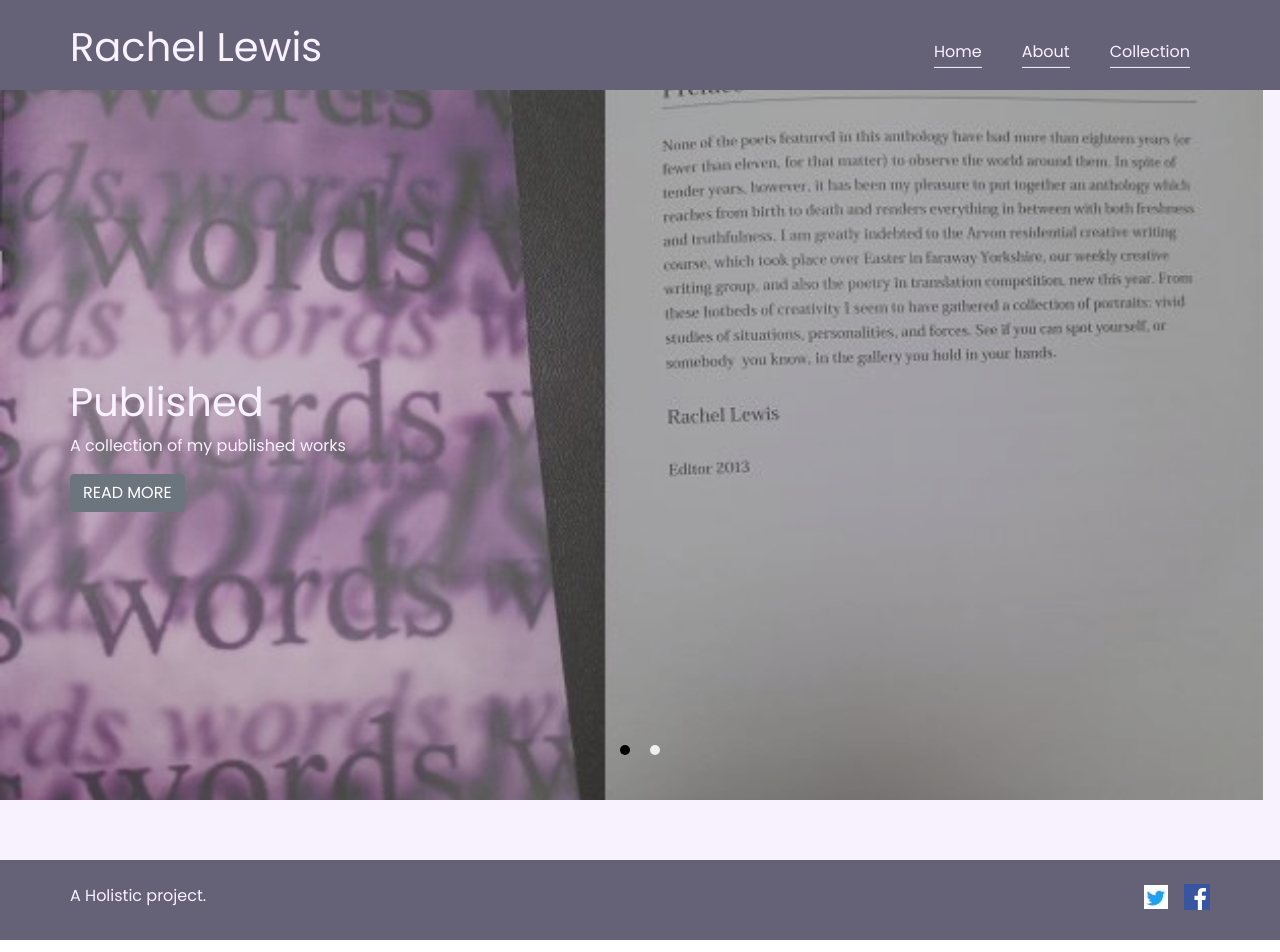
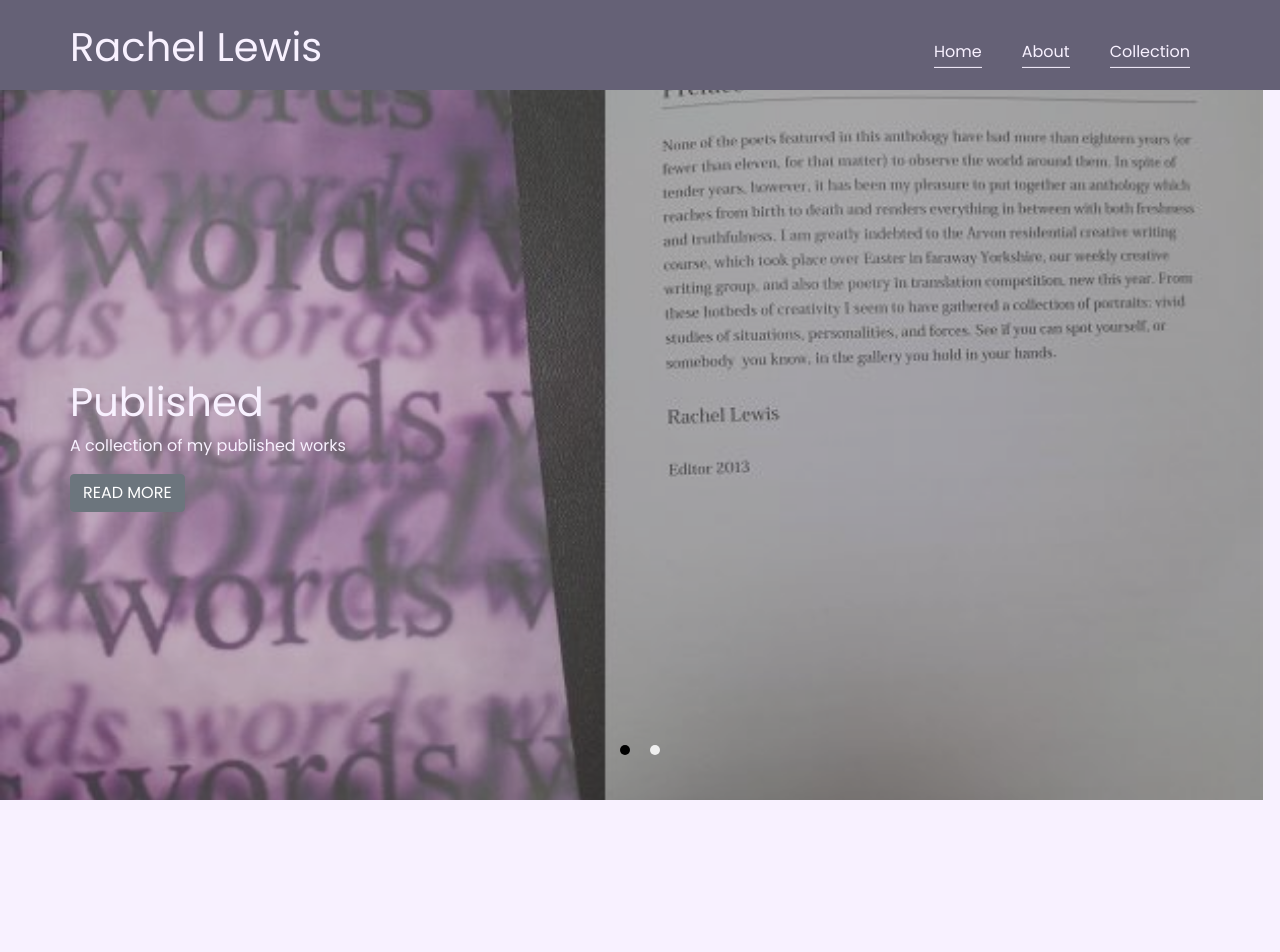
Before and after one commit to andrewlew1s/RLWebsite, a Vue app: page / in a window 1280 px wide. Shown: the top 952 px of the page. Built offline with nearby package versions, Linux system fonts and the light colour scheme; no server answers; the database is empty.

Commit message:
fix: home styling

```diff
--- a/src/containers/Landing/Page.vue
+++ b/src/containers/Landing/Page.vue
@@ -5,11 +5,11 @@
 			class="Landing__carousel"
 			:slides="slidesFormatted"/>
 
-		<section class="App__inner">
+		<section class="App__inner App__inner--padded">
 			<preview-list mode="published"/>
 		</section>
 
-		<section class="App__inner">
+		<section class="App__inner App__inner--padded">
 			<preview-list mode="performed"/>
 		</section>
 
```
